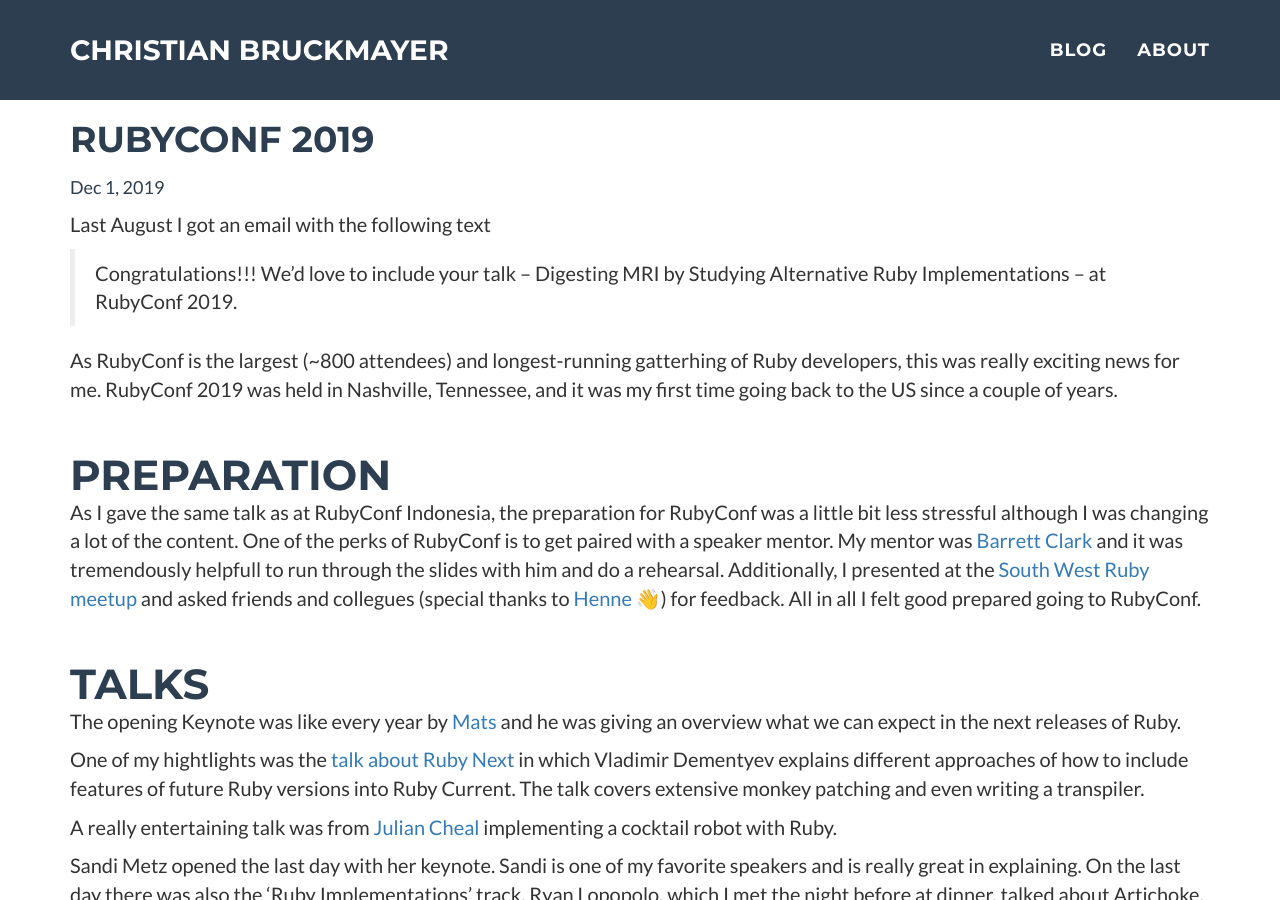
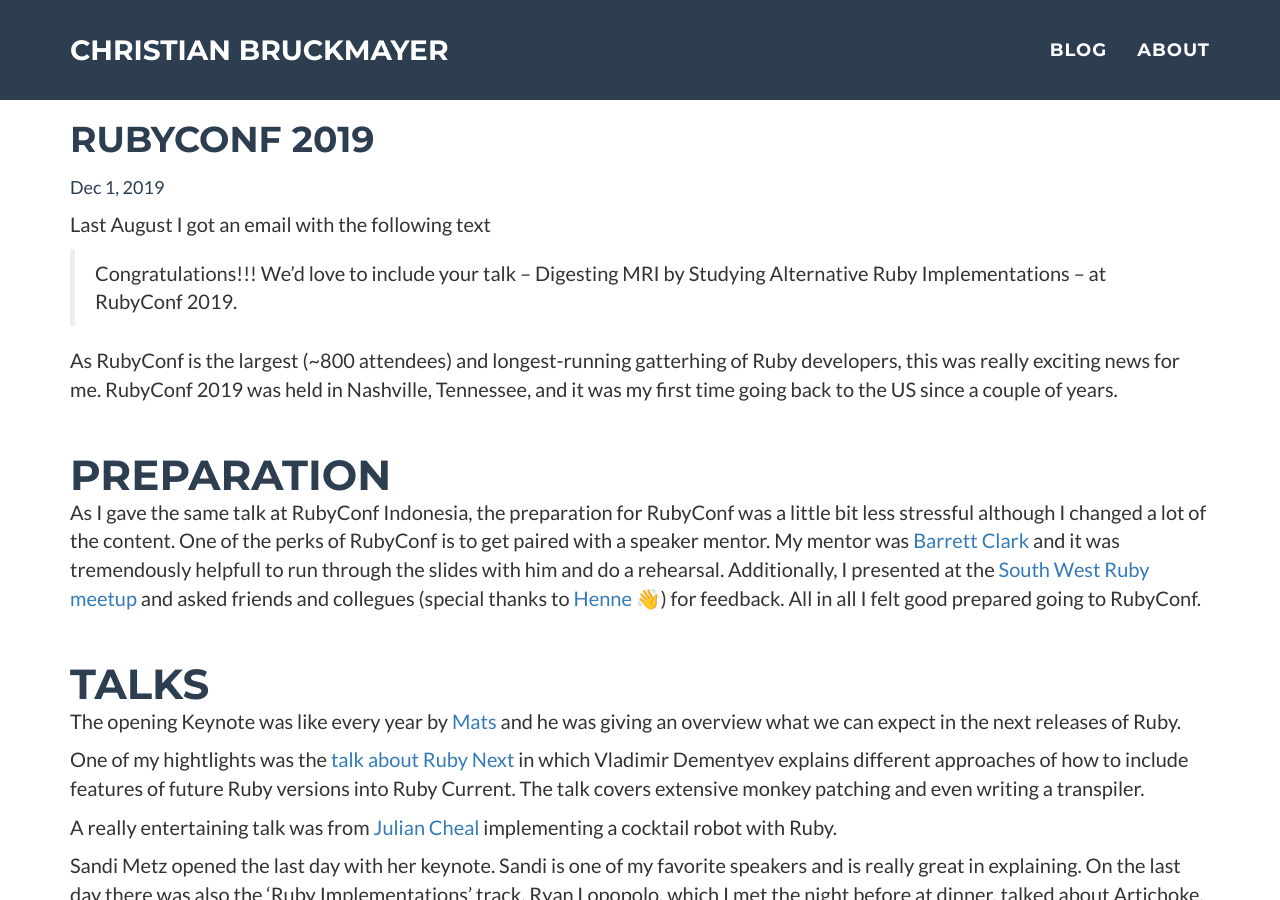
Before and after one commit to ChrisBr/bruckmayer.net, a Jekyll site: the page built from _posts/2019-12-01-rubyconf.markdown, in a window 1280 px wide and 900 px high. Built offline with Jekyll 4.4.1, drawn with Linux system fonts in a browser that asks for light colours; emoji names are drawn with the system emoji font; comment, search, counter and statistics services are not loaded.

Commit message:
Update _posts/2019-12-01-rubyconf.markdown

```diff
--- a/_posts/2019-12-01-rubyconf.markdown
+++ b/_posts/2019-12-01-rubyconf.markdown
@@ -16,7 +16,7 @@
 
 ## Preparation
 
-As I gave the same talk as at RubyConf Indonesia, the preparation for RubyConf was a little bit less stressful although I was changing a lot of the content.
+As I gave the same talk at RubyConf Indonesia, the preparation for RubyConf was a little bit less stressful although I changed a lot of the content.
 One of the perks of RubyConf is to get paired with a speaker mentor.
 My mentor was [Barrett Clark](https://twitter.com/barrettclark) and it was tremendously helpfull to run through the slides with him and do a rehearsal.
 Additionally, I presented at the [South West Ruby meetup](https://twitter.com/southwestruby) and asked friends and collegues (special thanks to [Henne](https://twitter.com/henne) :wave:) for feedback.
```
